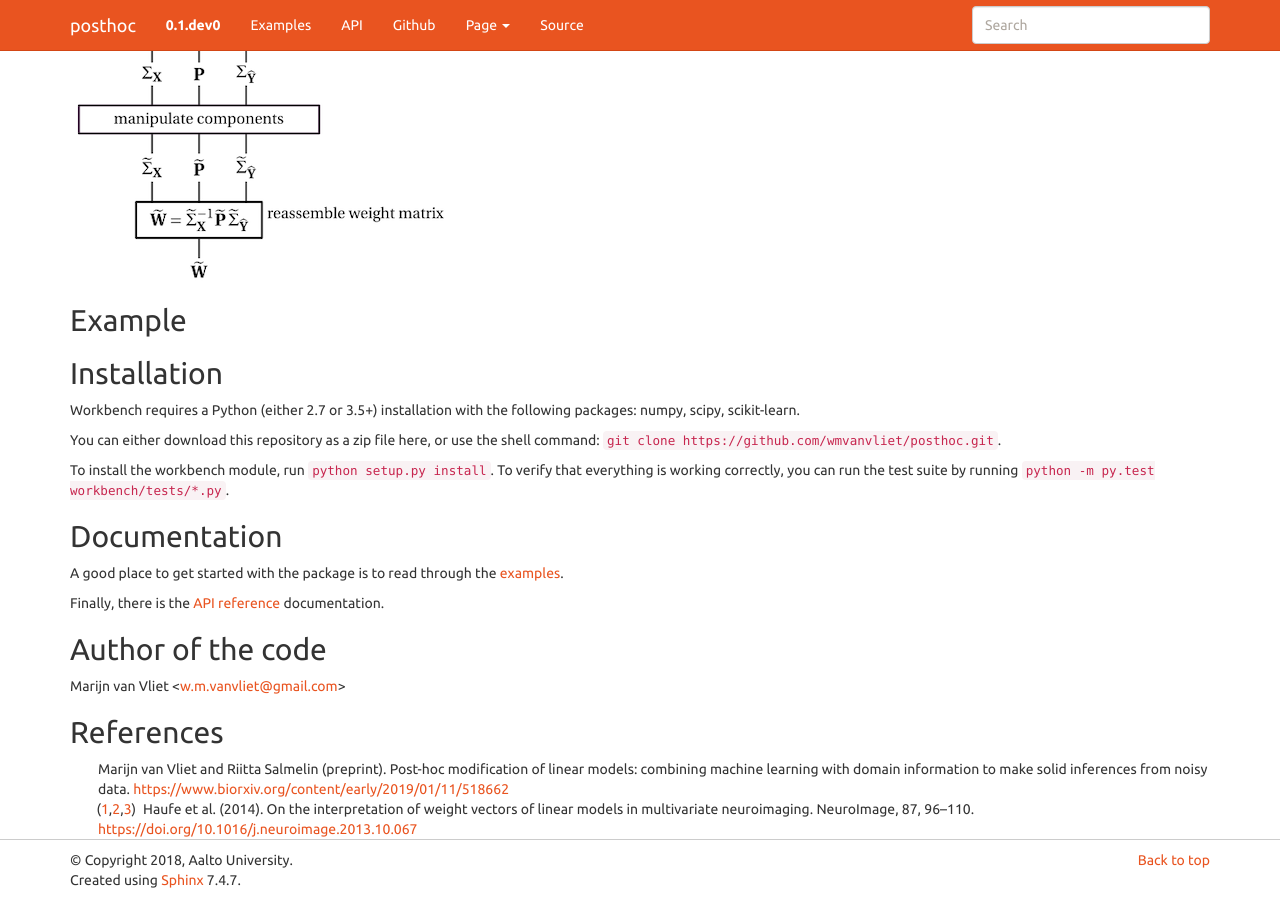
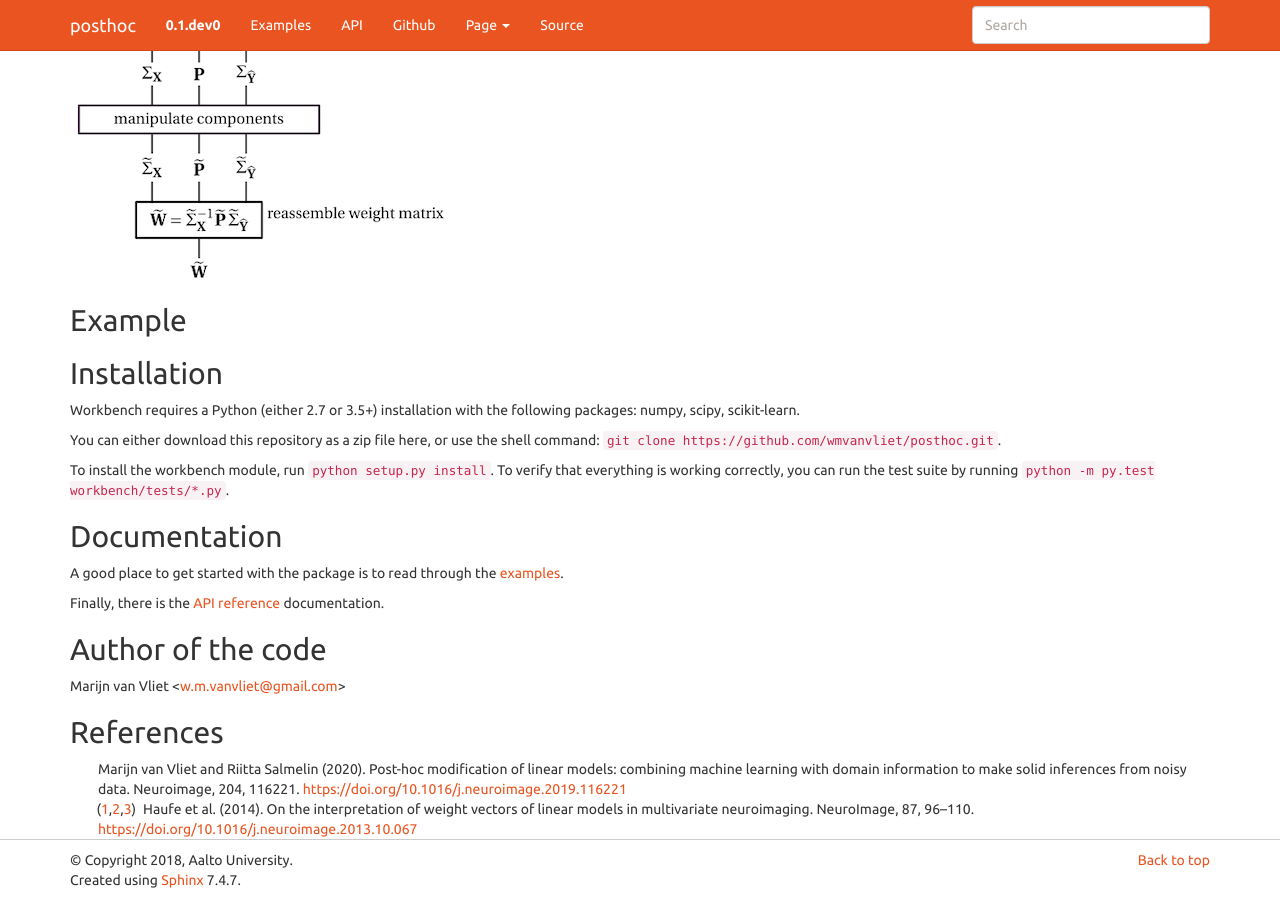
Before and after one commit to wmvanvliet/posthoc, a Sphinx documentation site: the page built from doc/index.rst, in a window 1280 px wide and 900 px high, scrolled down 702 px. Built offline with Sphinx 7.4.7, drawn with Linux system fonts in a browser that asks for light colours.

Commit message:
Update reference to paper: now published

```diff
--- a/doc/index.rst
+++ b/doc/index.rst
@@ -65,10 +65,10 @@ Marijn van Vliet <w.m.vanvliet@gmail.com>
 References
 ----------
 
-.. [1] Marijn van Vliet and Riitta Salmelin (preprint). Post-hoc modification
+.. [1] Marijn van Vliet and Riitta Salmelin (2020). Post-hoc modification
        of linear models: combining machine learning with domain information to
-       make solid inferences from noisy data.
-       https://www.biorxiv.org/content/early/2019/01/11/518662
+       make solid inferences from noisy data. Neuroimage, 204, 116221.
+       https://doi.org/10.1016/j.neuroimage.2019.116221
 .. [2] Haufe et al. (2014). On the interpretation of weight vectors of linear
        models in multivariate neuroimaging. NeuroImage, 87, 96–110.
        https://doi.org/10.1016/j.neuroimage.2013.10.067
```
Also changed, not shown: README.md (+3 -3 lines).
